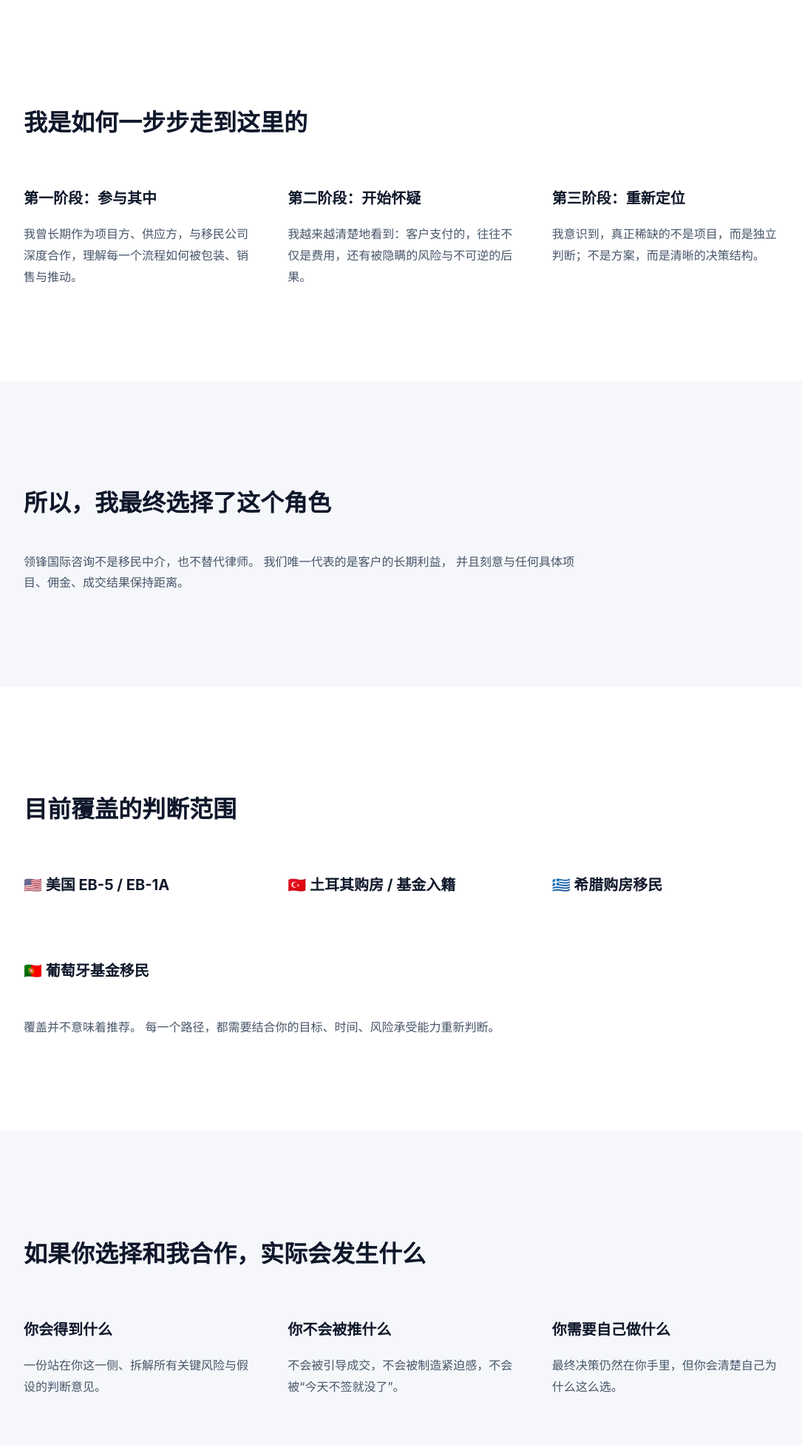
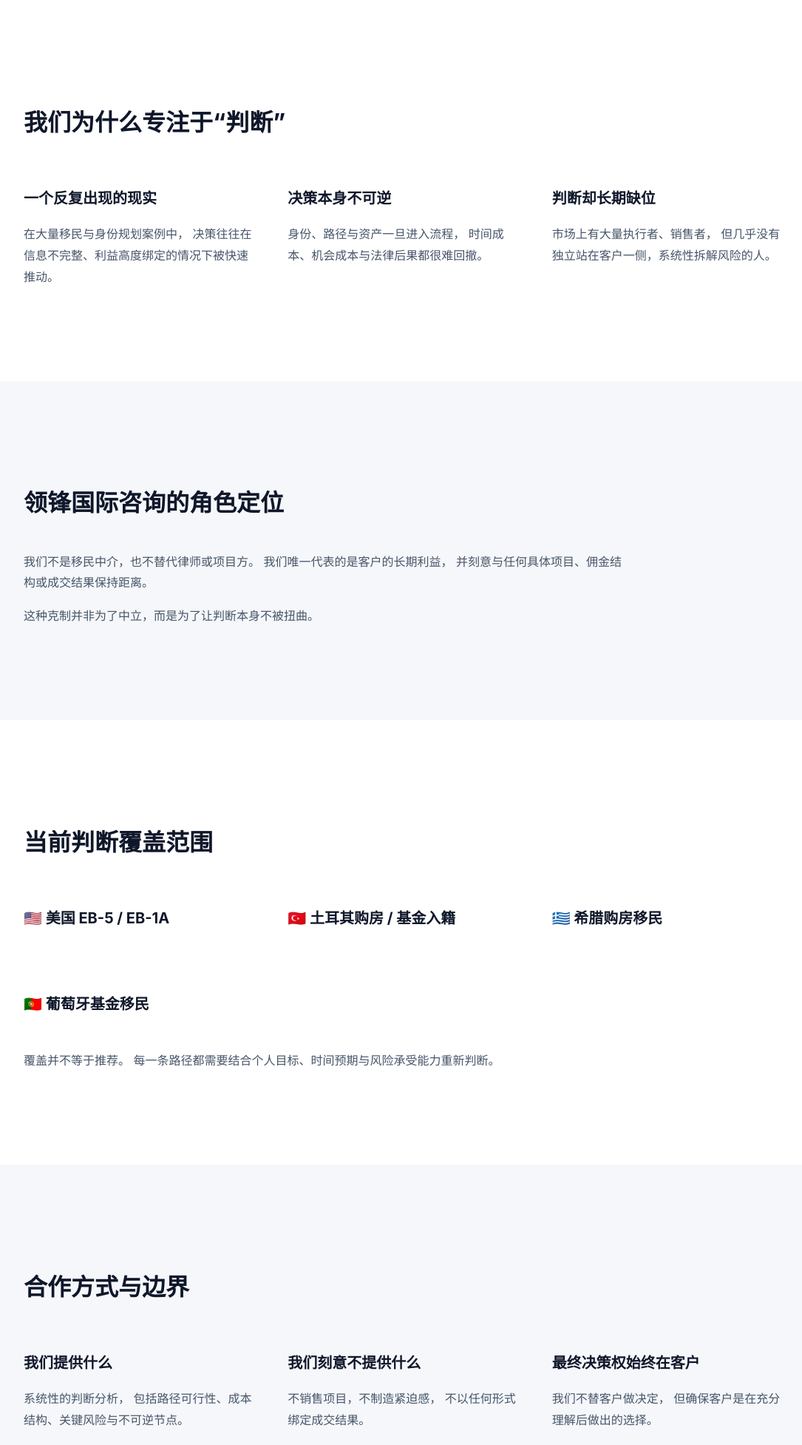
Before and after one commit to sfu01206/sfu01206, a plain HTML site: page index.html in a window 1280 px wide. Shown: the part 760-2713 px from the top of the page at 74% size, without its empty margins (96-1181 px from the left). Drawn offline with Linux system fonts and the light colour scheme.

Commit message:
Revise content and structure in index.html
Updated various sections of the content in index.html to improve clarity and accuracy in messaging.

```diff
--- a/index.html
+++ b/index.html
@@ -10,7 +10,6 @@
   --dark:#0f172a;
   --gray:#475569;
   --light:#f5f7fa;
-  --accent:#1e293b;
 }
 
 *{box-sizing:border-box}
@@ -110,9 +109,9 @@ footer{
       Global Pioneer Consulting
     </div>
     <div class="menu">
-      <a href="#thinking">思考路径</a>
+      <a href="#thinking">我们的思考</a>
       <a href="#scope">判断范围</a>
-      <a href="#work">如何合作</a>
+      <a href="#work">合作方式</a>
       <a href="#contact">联系</a>
     </div>
   </div>
@@ -121,33 +120,42 @@ footer{
 <div class="hero">
   <div class="container">
     <h1>
-      我不是想再做一家移民公司。<br>
-      我只是发现，几乎没有人<br>
-      真正帮客户把移民这件事想清楚。
+      很多移民与身份决定，<br>
+      并不是失败在条件不够，<br>
+      而是开始前，没人真正把事情想清楚。
     </h1>
-    <p style="max-width:720px;margin-top:32px;">
-      领锋国际咨询，源于我在移民行业多年后产生的一个强烈困惑：
-      为什么如此重大、不可逆的决定，
-      却总是在信息不完整、利益绑定的情况下被推动完成？
+    <p style="max-width:760px;margin-top:32px;">
+      领锋国际咨询是一家独立的决策咨询机构。
+      我们关注的不是“能不能做”，
+      而是“值不值得做、风险在哪里、代价是什么”。
     </p>
   </div>
 </div>
 
 <section id="thinking">
   <div class="container">
-    <h2>我是如何一步步走到这里的</h2>
+    <h2>我们为什么专注于“判断”</h2>
     <div class="grid">
       <div>
-        <h3>第一阶段：参与其中</h3>
-        <p>我曾长期作为项目方、供应方，与移民公司深度合作，理解每一个流程如何被包装、销售与推动。</p>
+        <h3>一个反复出现的现实</h3>
+        <p>
+          在大量移民与身份规划案例中，
+          决策往往在信息不完整、利益高度绑定的情况下被快速推动。
+        </p>
       </div>
       <div>
-        <h3>第二阶段：开始怀疑</h3>
-        <p>我越来越清楚地看到：客户支付的，往往不仅是费用，还有被隐瞒的风险与不可逆的后果。</p>
+        <h3>决策本身不可逆</h3>
+        <p>
+          身份、路径与资产一旦进入流程，
+          时间成本、机会成本与法律后果都很难回撤。
+        </p>
       </div>
       <div>
-        <h3>第三阶段：重新定位</h3>
-        <p>我意识到，真正稀缺的不是项目，而是独立判断；不是方案，而是清晰的决策结构。</p>
+        <h3>判断却长期缺位</h3>
+        <p>
+          市场上有大量执行者、销售者，
+          但几乎没有独立站在客户一侧，系统性拆解风险的人。
+        </p>
       </div>
     </div>
   </div>
@@ -155,46 +163,58 @@ footer{
 
 <section class="alt">
   <div class="container">
-    <h2>所以，我最终选择了这个角色</h2>
-    <p style="max-width:760px;">
-      领锋国际咨询不是移民中介，也不替代律师。
+    <h2>领锋国际咨询的角色定位</h2>
+    <p style="max-width:820px;">
+      我们不是移民中介，也不替代律师或项目方。
       我们唯一代表的是客户的长期利益，
-      并且刻意与任何具体项目、佣金、成交结果保持距离。
+      并刻意与任何具体项目、佣金结构或成交结果保持距离。
+    </p>
+    <p style="max-width:820px;margin-top:16px;">
+      这种克制并非为了中立，而是为了让判断本身不被扭曲。
     </p>
   </div>
 </section>
 
 <section id="scope">
   <div class="container">
-    <h2>目前覆盖的判断范围</h2>
+    <h2>当前判断覆盖范围</h2>
     <div class="grid">
       <div><h3>🇺🇸 美国 EB-5 / EB-1A</h3></div>
       <div><h3>🇹🇷 土耳其购房 / 基金入籍</h3></div>
       <div><h3>🇬🇷 希腊购房移民</h3></div>
       <div><h3>🇵🇹 葡萄牙基金移民</h3></div>
     </div>
-    <p style="margin-top:32px;max-width:760px;">
-      覆盖并不意味着推荐。
-      每一个路径，都需要结合你的目标、时间、风险承受能力重新判断。
+    <p style="margin-top:32px;max-width:820px;">
+      覆盖并不等于推荐。
+      每一条路径都需要结合个人目标、时间预期与风险承受能力重新判断。
     </p>
   </div>
 </section>
 
 <section id="work" class="alt">
   <div class="container">
-    <h2>如果你选择和我合作，实际会发生什么</h2>
+    <h2>合作方式与边界</h2>
     <div class="grid">
       <div>
-        <h3>你会得到什么</h3>
-        <p>一份站在你这一侧、拆解所有关键风险与假设的判断意见。</p>
+        <h3>我们提供什么</h3>
+        <p>
+          系统性的判断分析，
+          包括路径可行性、成本结构、关键风险与不可逆节点。
+        </p>
       </div>
       <div>
-        <h3>你不会被推什么</h3>
-        <p>不会被引导成交，不会被制造紧迫感，不会被“今天不签就没了”。</p>
+        <h3>我们刻意不提供什么</h3>
+        <p>
+          不销售项目，不制造紧迫感，
+          不以任何形式绑定成交结果。
+        </p>
       </div>
       <div>
-        <h3>你需要自己做什么</h3>
-        <p>最终决策仍然在你手里，但你会清楚自己为什么这么选。</p>
+        <h3>最终决策权始终在客户</h3>
+        <p>
+          我们不替客户做决定，
+          但确保客户是在充分理解后做出的选择。
+        </p>
       </div>
     </div>
   </div>
@@ -202,11 +222,11 @@ footer{
 
 <section id="contact">
   <div class="container">
-    <h2>写在最后</h2>
-    <p style="max-width:760px;">
-      如果你只是想找一个最快、最便宜的方案，这里可能并不适合你。
-      但如果你在做一个影响未来十年甚至更久的决定，
-      也许值得先把事情想清楚。
+    <h2>如果你正在认真思考一个重大决定</h2>
+    <p style="max-width:820px;">
+      如果你只是寻找最快的路径，这里可能并不适合你。
+      但如果你在做一个影响未来多年、且不可逆的选择，
+      在行动之前，把事情想清楚，往往是最划算的一步。
     </p>
     <p style="margin-top:24px;">📧 contact@globalpioneerconsulting.com</p>
   </div>
```
